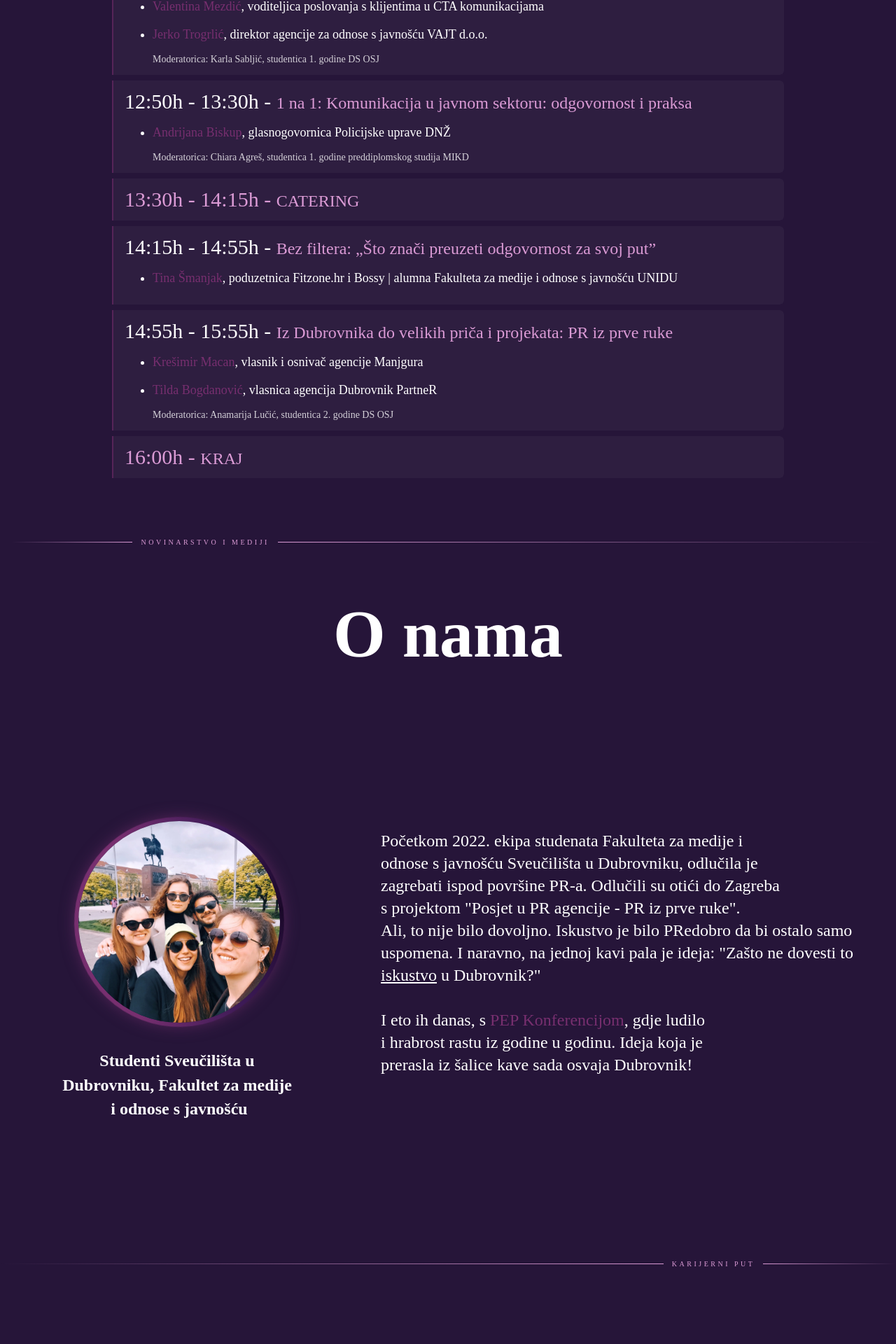
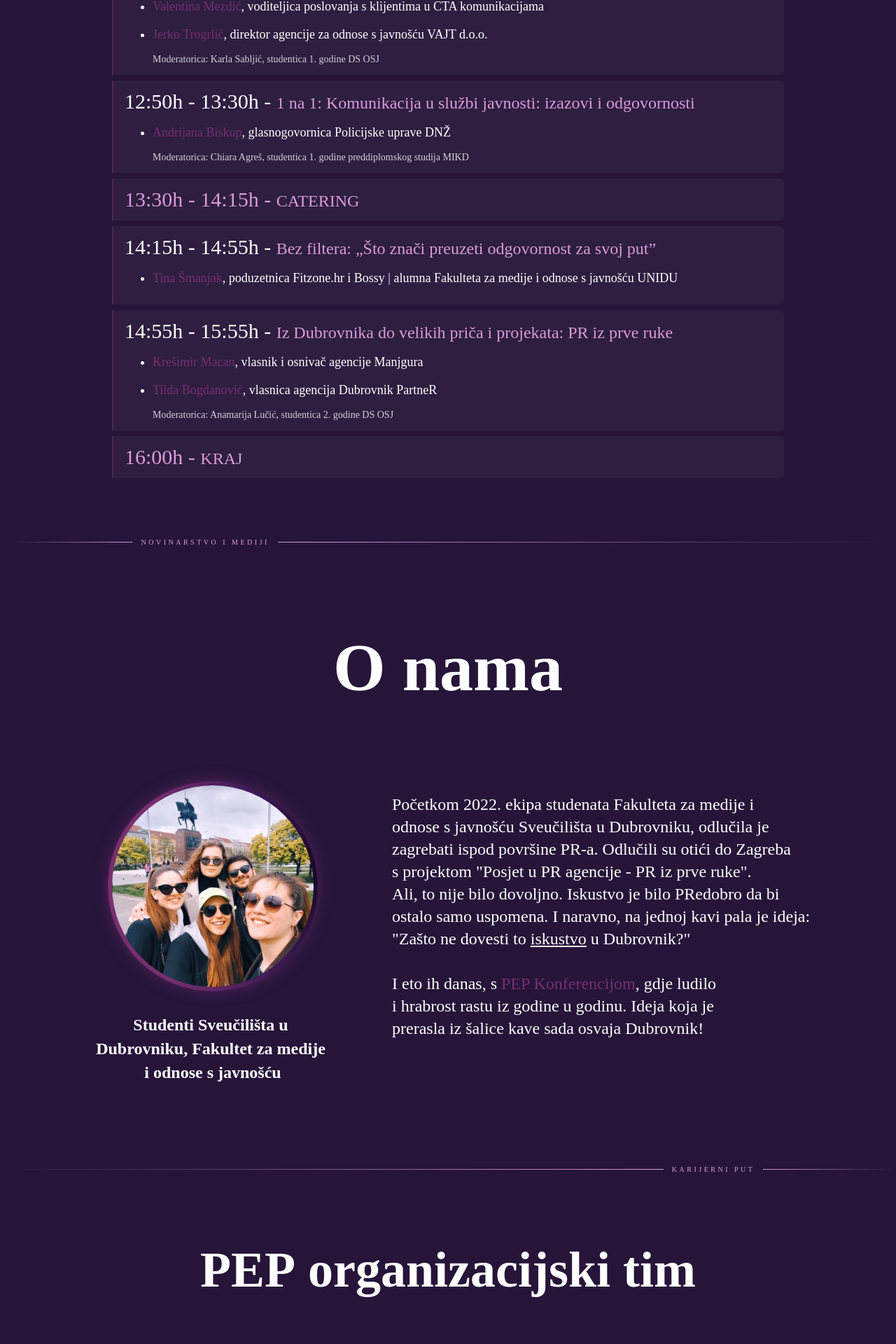
Before and after one commit to MarinoRosic/PEPKonf, a React (Create React App) app: page / in a window 1280 px wide. Shown: the part 6779-8699 px from the top of the page at 70% size. Built offline with nearby package versions, Linux system fonts and the light colour scheme; a web font is replaced by a local one.

Commit message:
Izmjena na AboutUsSection, izmjena programa

```diff
--- a/src/Components/AboutUsSection.js
+++ b/src/Components/AboutUsSection.js
@@ -26,14 +26,15 @@ const AboutUsSection = () => {
   return (
     <>
       <SectionDivider className='px-4' label="Novinarstvo i mediji" />
-      <section className='flex flex-col h-full lg:h-[980px] py-12 lg:pt-8 overflow-hidden'>
-      <header className='pt-10 mx-auto'>
+      <section className='flex flex-col py-12 lg:py-20 overflow-hidden'>
+        <div className='max-w-6xl mx-auto w-full px-4'>
+          <header className='pt-10 text-center'>
             <h1 className='text-5xl font-extrabold text-white md:text-6xl lg:text-8xl'>
               <RevealText>O nama</RevealText>
             </h1>
           </header>
 
-      <div className='flex flex-col flex-1 lg:flex-row'>
+          <div className='flex flex-col lg:flex-row mt-8 lg:mt-4'>
             <div className='mx-auto my-auto sm:pt-10 lg:w-[40%]'>
               <AboutUsCard />
             </div>
@@ -66,6 +67,7 @@ const AboutUsSection = () => {
               </motion.p>
             </motion.div>
           </div>
+        </div>
       </section>
     <SectionDivider className='pt-8' label="Karijerni put" labelPosition='right'/>
     </>
--- a/src/Components/Program.js
+++ b/src/Components/Program.js
@@ -58,7 +58,7 @@ const Program = () => {
         'direktor agencije za odnose s javnošću VAJT d.o.o.',
       ],
       moderator: 'Moderatorica: Karla Sabljić, studentica 1. godine DS OSJ'},
-    { time: '12:50h - 13:30h', tema: '1 na 1: Komunikacija u javnom sektoru: odgovornost i praksa', prikazi: true,
+    { time: '12:50h - 13:30h', tema: '1 na 1: Komunikacija u službi javnosti: izazovi i odgovornosti', prikazi: true,
       fullName: ['Andrijana Biskup'],
       lecturerData: ['glasnogovornica Policijske uprave DNŽ'],
        moderator: 'Moderatorica: Chiara Agreš, studentica 1. godine preddiplomskog studija MIKD'
```
Lines whose indentation alone changed are shown as unchanged.
